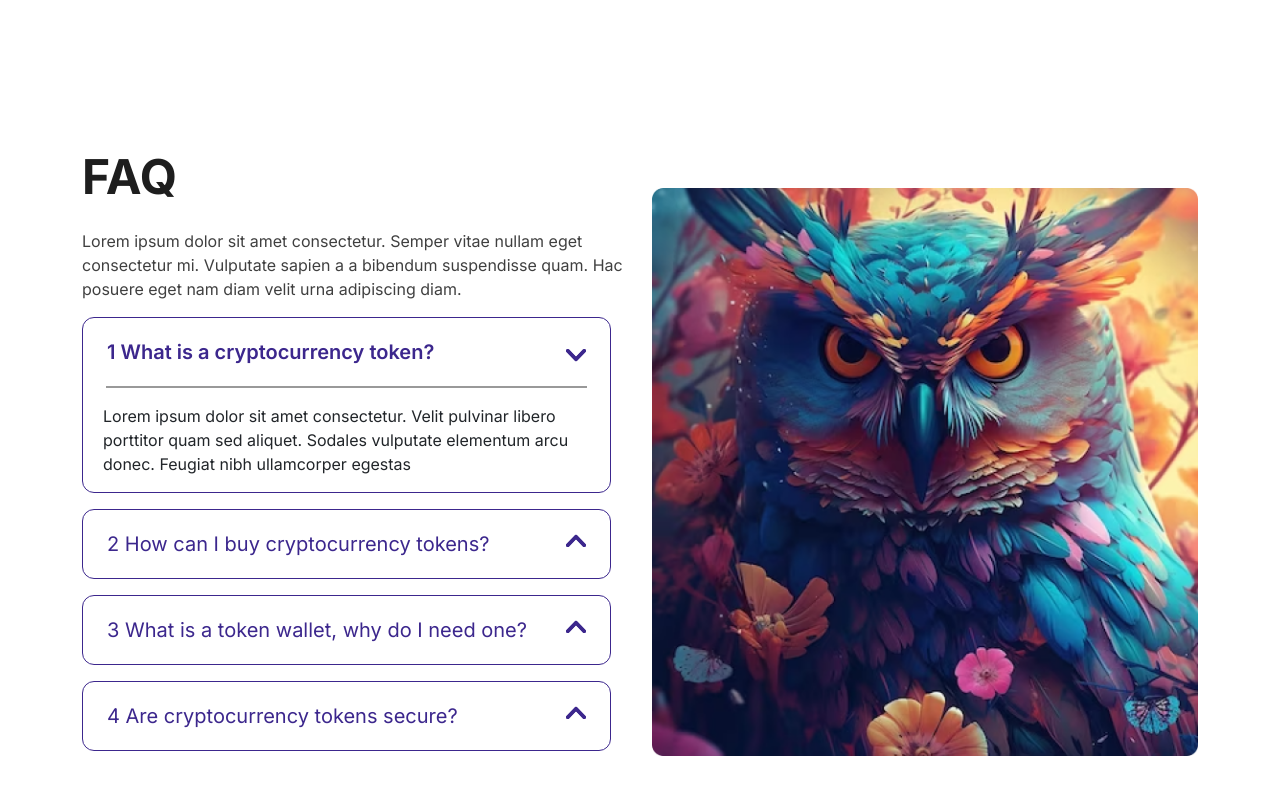
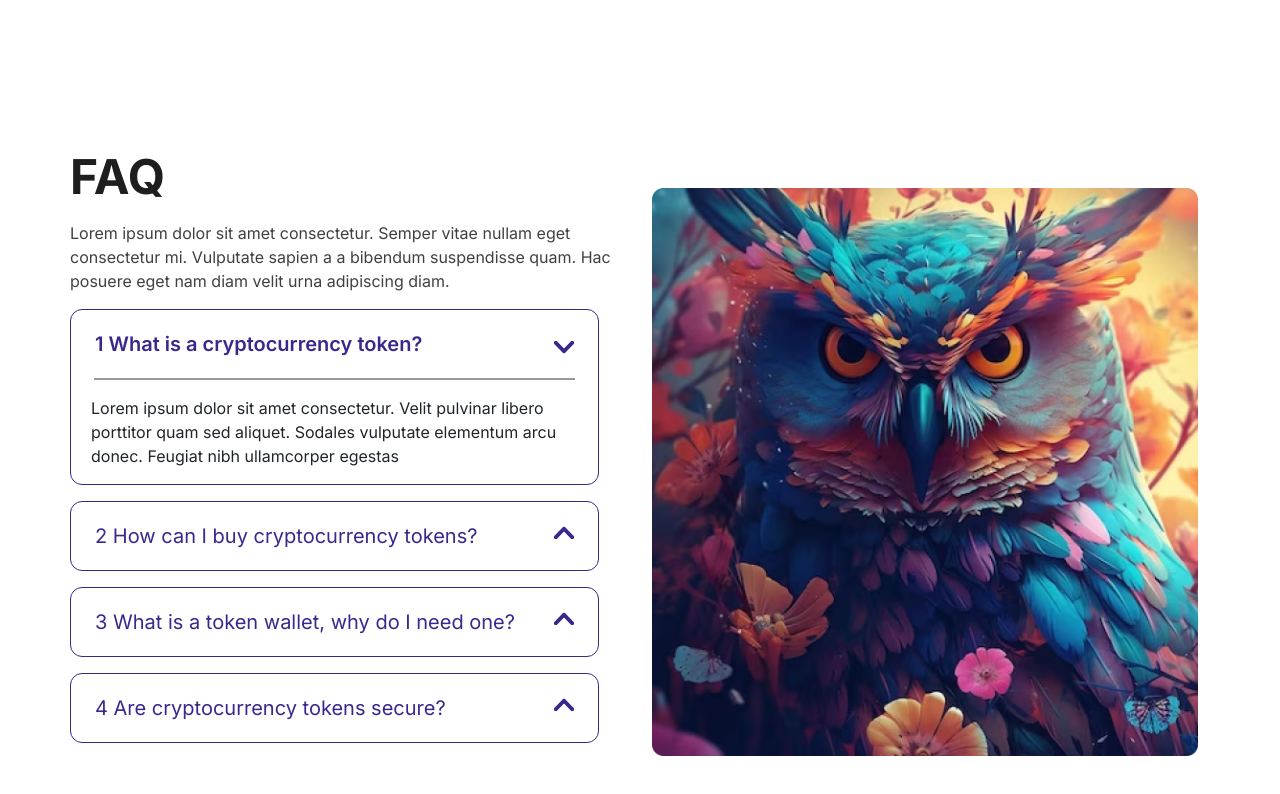
Before and after one commit to neharadialcode486/component-with-bootstrap, a plain HTML site: page accordiantwo.html in a window 1280 px wide. Drawn offline with nearby package versions, Linux system fonts and the light colour scheme.

Commit message:
add-changes

```diff
--- a/accordiantwo.html
+++ b/accordiantwo.html
@@ -12,9 +12,9 @@
     <section class="mt-sm-5 mt-2 min-vh-100 d-flex align-items-center justify-content-center py-5 py-lg-0">
       <div class="container center-box">
         <div class="row flex-lg-row flex-column d-flex">
-        <div class="col-lg-6 col-12">
-            <h1 class="text-uppercase text-start fw-bold fs-2xl text-lightblack mt-2">FAQ </h1>
-            <p class="text-start max-w-5xl fs-6 text-black opacity-75 pt-3 fw-normal m-0">Lorem ipsum dolor sit amet consectetur. Semper vitae nullam eget consectetur mi. Vulputate sapien a a bibendum suspendisse quam. Hac posuere eget nam diam velit urna adipiscing diam.</p>
+        <div class="col-lg-6 col-12 px-md-0 px-3">
+            <h1 class="text-uppercase text-start fw-bold fs-2xl text-lightblack mt-2 mb-0">FAQ </h1>
+            <p class="text-start max-w-5xl fs-6 text-black opacity-75 pt-md-3 pt-2 fw-normal m-0">Lorem ipsum dolor sit amet consectetur. Semper vitae nullam eget consectetur mi. Vulputate sapien a a bibendum suspendisse quam. Hac posuere eget nam diam velit urna adipiscing diam.</p>
 <div class="accordion accordion-owl" id="accordionExample">
   <div class="accordion-item">
     <h2 class="accordion-header">
@@ -76,7 +76,7 @@
 </div>
         </div>
         <div class="col-lg-6 col-12 center-box">
-          <img src="/assets/images/png/owl.png" alt="owl" class="mt-md-5 mt-3 w-100 owl-img">
+          <img src="/assets/images/png/owl.png" alt="owl" class="mt-md-5 mt-4 w-100 owl-img">
         </div>
         </div>
       </div>
```
